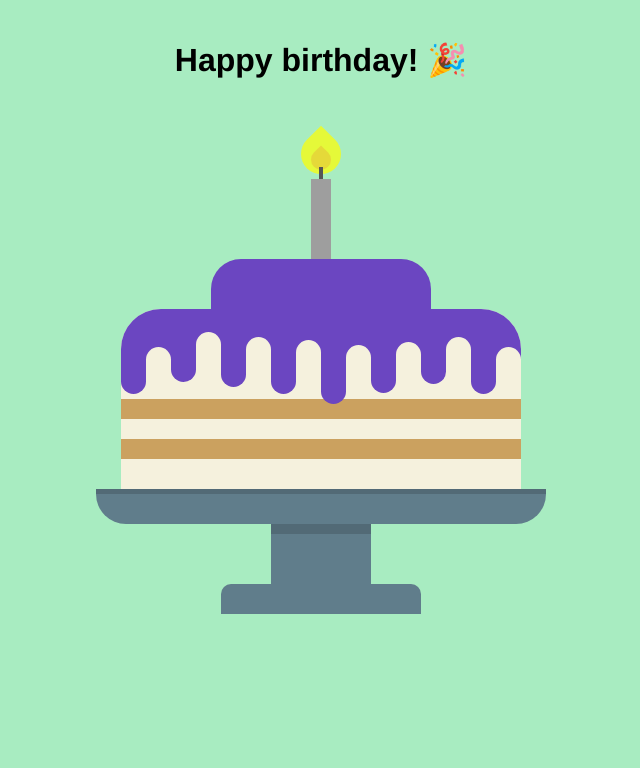
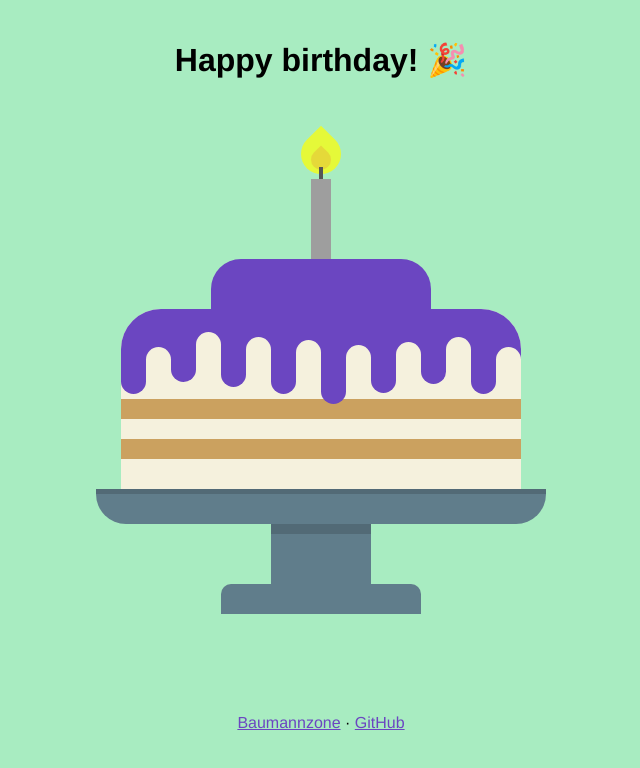
Before and after one commit to baumannzone/pure-css-cake, a Vue app: page / in a window 1280 px wide. Shown: the top 768 px of the page, without its empty margins (319-959 px from the left). Built offline with nearby package versions, Linux system fonts and the light colour scheme.

Commit message:
feat: add links

```diff
--- a/src/components/CssCake.vue
+++ b/src/components/CssCake.vue
@@ -17,6 +17,10 @@
         <div class="base-3"></div>
       </div>
     </div>
+    <p>
+      <a href="https://twitter.com/baumannzone">Baumannzone</a> ·
+      <a href="https://github.com/baumannzone/pure-css-cake">GitHub</a>
+    </p>
   </div>
 </template>
 
@@ -40,6 +44,13 @@ candle-color = #9e9e9e
 h1
   text-align center
   margin-bottom 100px
+
+p
+  margin-top 100px
+  text-align center
+
+  a
+    color chocolate-color
 
 .birthday-cake
   margin-top 50px
```
